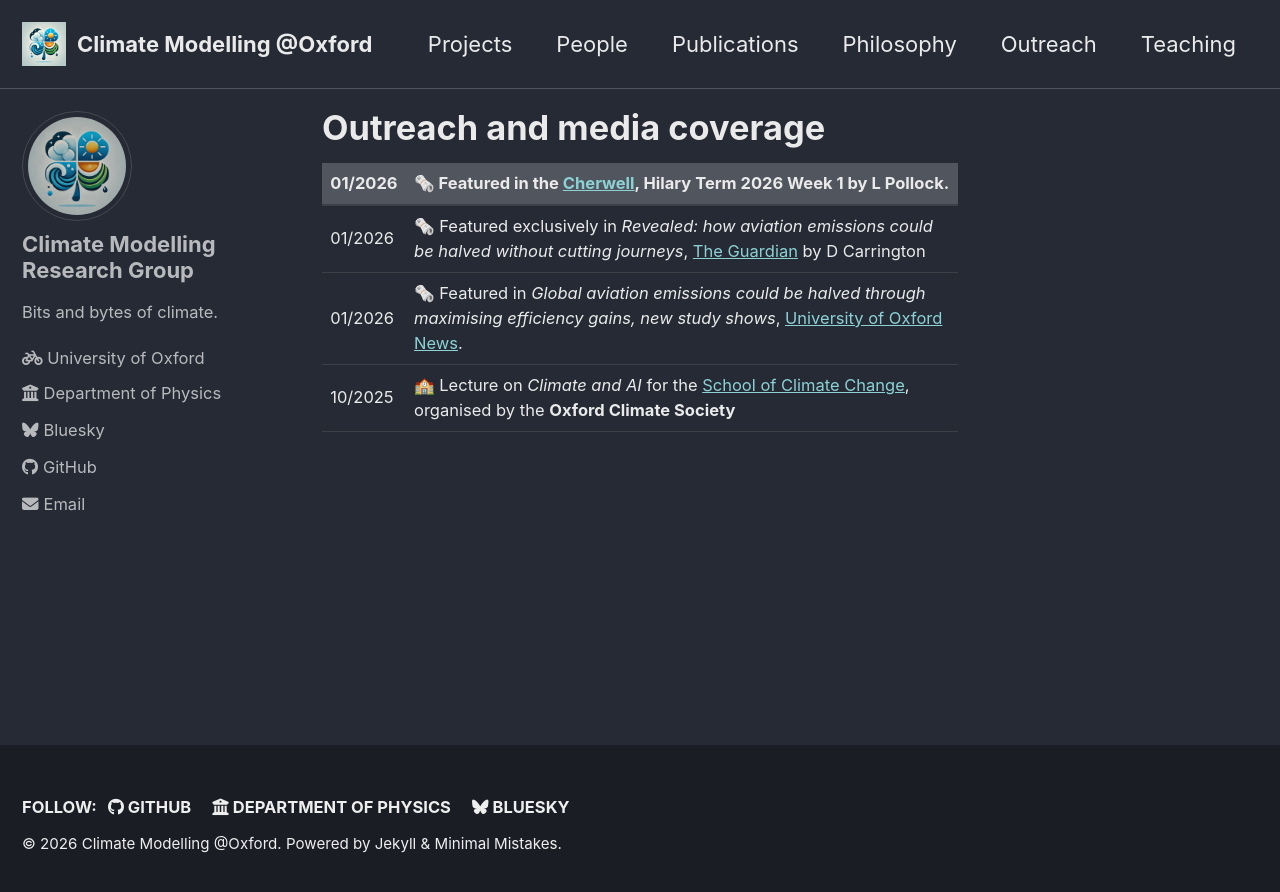
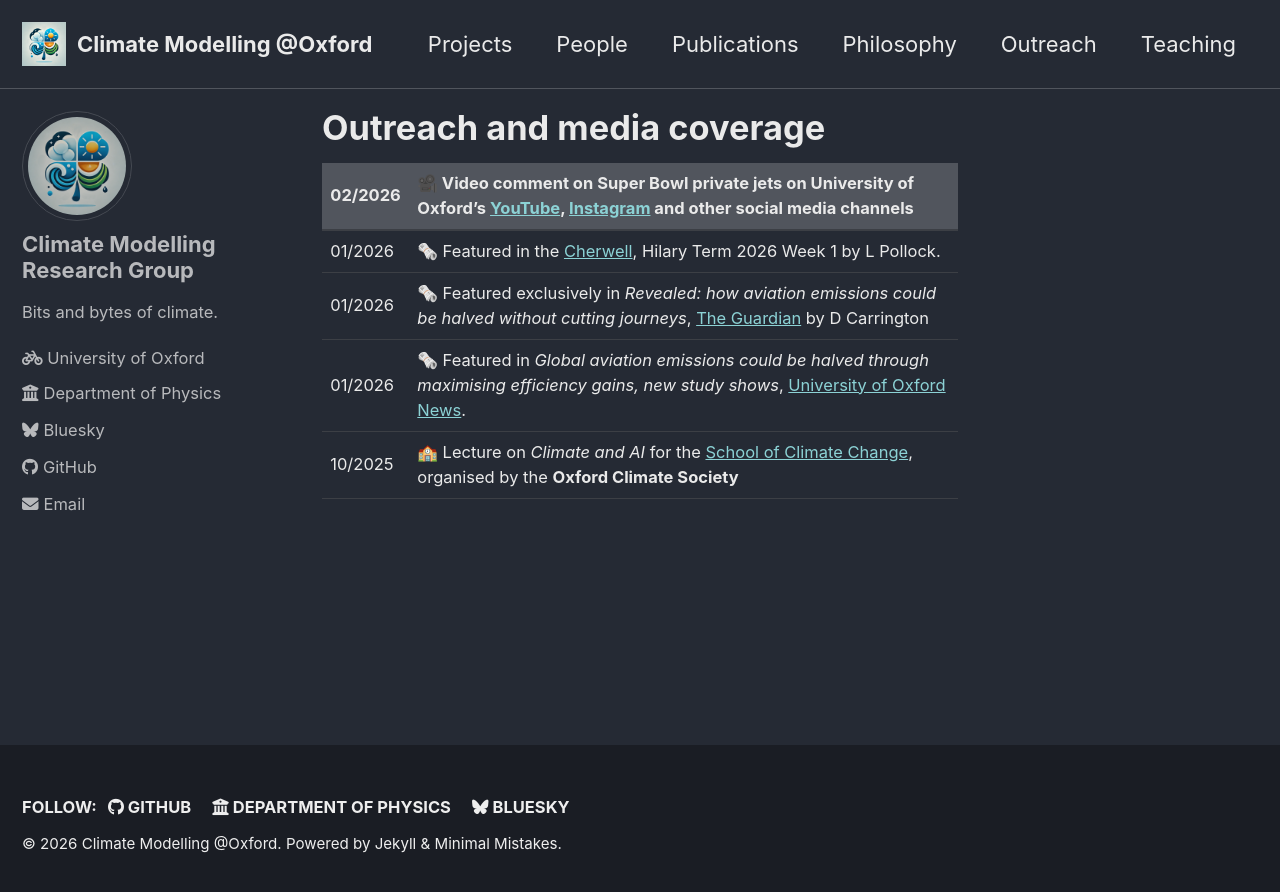
Before and after one commit to climate-modelling/climate-modelling.github.io, a Jekyll site: the page built from _pages/outreach.md, in a window 1280 px wide. Shown: the top 892 px of the page. Built offline with Jekyll 4.4.1, drawn with Linux system fonts in a browser that asks for light colours; cached includes are drawn as plain includes.

Commit message:
Update outreach.md

```diff
--- a/_pages/outreach.md
+++ b/_pages/outreach.md
@@ -5,8 +5,9 @@
 author_profile: true
 ---
 
+|02/2026| 🎥 Video comment on Super Bowl private jets on University of Oxford's [YouTube](https://www.youtube.com/shorts/5YhcKlx-jus), [Instagram](https://www.instagram.com/reel/DUqxZ27jPhr/) and other social media channels |
+|-|-|
 |01/2026| 🗞️ Featured in the [Cherwell](https://cherwell.org/wp-content/uploads/2026/01/week-1-print-1.pdf), Hilary Term 2026 Week 1 by L Pollock.
-|-|-|
 |01/2026| 🗞️ Featured exclusively in _Revealed: how aviation emissions could be halved without cutting journeys_, [The Guardian](https://www.theguardian.com/environment/2026/jan/07/aviation-emissions-halved-flights-efficiently-study) by D Carrington
 |01/2026| 🗞️ Featured in _Global aviation emissions could be halved through maximising efficiency gains, new study shows_, [University of Oxford News](https://www.ox.ac.uk/news/2026-01-07-global-aviation-emissions-could-be-halved-through-maximising-efficiency-gains-new).
 |10/2025| 🏫 Lecture on _Climate and AI_ for the [School of Climate Change](https://oxfordclimatesociety.com/school-of-climate-change), organised by the __Oxford Climate Society__ |
```
